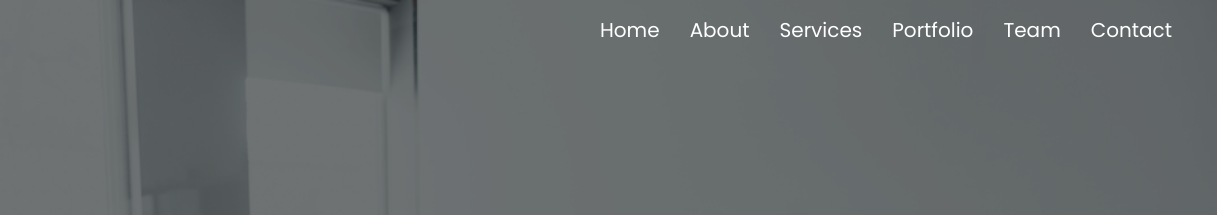
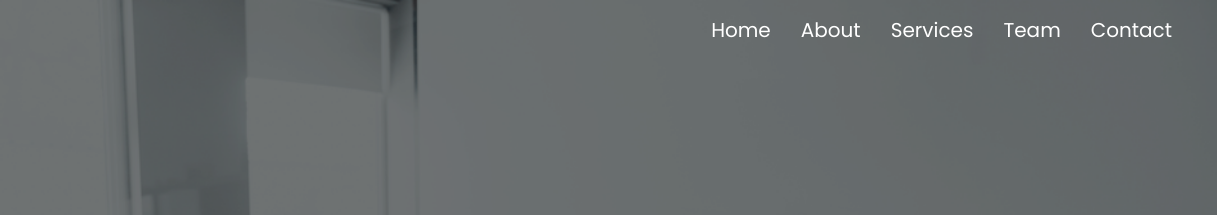
Before and after one commit to indmanan/ITTestSite, a plain HTML site: page index.html in a window 1280 px wide. Shown: the top 215 px of the page, 63-1280 px from the left. Drawn offline with nearby package versions, Linux system fonts and the light colour scheme.

Commit message:
Update index.html

```diff
--- a/index.html
+++ b/index.html
@@ -29,7 +29,7 @@
                 <li><a href="#home">home</a></li>
                 <li><a href="#about">about</a></li>
                 <li><a href="#service">services</a></li>
-                <li><a href="#portfolio">portfolio</a></li>
+                <!-- <li><a href="#portfolio">portfolio</a></li> -->
                 <li><a href="#team">team</a></li>
                 <!-- <li><a href="careers.html">career</a></li> -->
                 <!-- <li><a href="#faq">FAQ</a></li> -->
```
